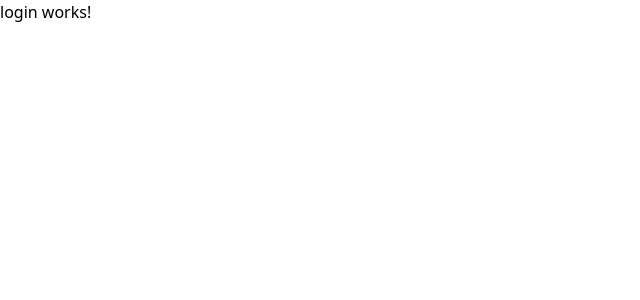
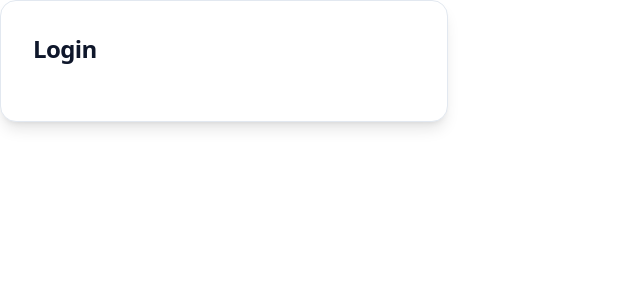
Before and after one commit to MakisVarv/angular-auth-starter, an Angular app: page /login in a window 1280 px wide. Shown: the top 300 px of the page, without its empty margins (0-640 px from the left). Built offline with nearby package versions, Linux system fonts and the light colour scheme.

Commit message:
login page initial

```diff
--- a/src/app/features/auth/pages/login/login.html
+++ b/src/app/features/auth/pages/login/login.html
@@ -1 +1,6 @@
-<p>login works!</p>
+<form class="w-full max-w-md rounded-2xl border border-slate-200 bg-white p-8 shadow-lg">
+  <h2 class="mb-6 text-2xl font-semibold tracking-tight text-slate-900">
+    {{title}}
+  </h2>
+
+</form>
--- a/src/app/features/auth/pages/login/login.ts
+++ b/src/app/features/auth/pages/login/login.ts
@@ -1,9 +1,17 @@
 import { Component } from '@angular/core';
+import { FormControl, FormGroup, ReactiveFormsModule } from '@angular/forms';
 
 @Component({
-  imports: [],
+  imports: [ReactiveFormsModule],
   selector: 'app-login',
   styleUrl: './login.css',
   templateUrl: './login.html',
 })
-export class Login {}
+export class Login {
+  title = 'Login';
+
+  loginForm = new FormGroup({
+    email: new FormControl(''),
+    password: new FormControl(''),
+  });
+}
```
